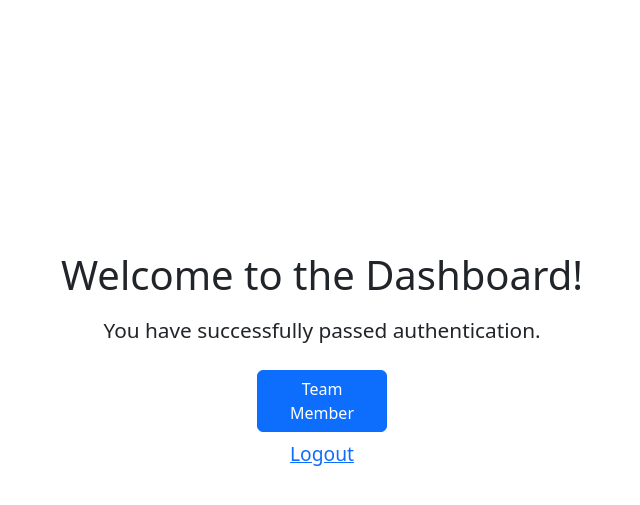
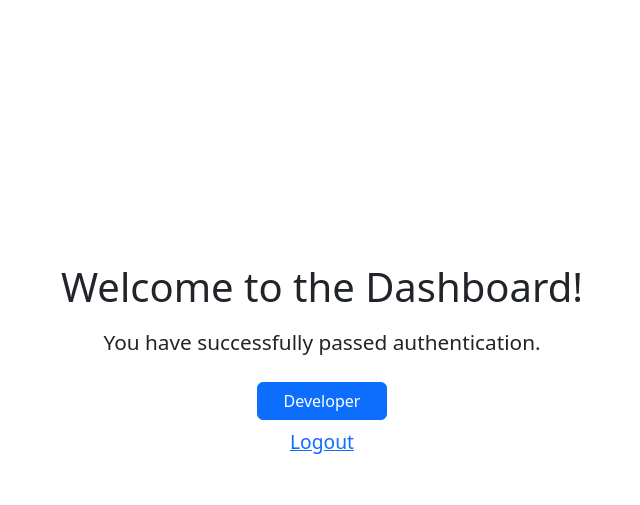
Before and after one commit to bijaycd/Face-Authentication-Service, a Flask app: page /dashboard in a window 1280 px wide. Shown: the part 56-561 px from the top of the page, without its empty margins (318-958 px from the left). Run offline with Flask 3, Linux system fonts and the light colour scheme; some libraries are stand-ins or nearby versions.

Commit message:
final changes

```diff
--- a/Templates/dashboard.html
+++ b/Templates/dashboard.html
@@ -43,7 +43,7 @@
 		<h1>Welcome to the Dashboard!</h1>
 		<p>You have successfully passed authentication.</p>
     <button type="button" id="member" class="btn btn-primary" data-bs-toggle="modal" data-bs-target="#exampleModal">
-      Team Member</button>
+      Developer</button>
 
 		<a href="/">Logout</a>
 	</div>
@@ -51,14 +51,12 @@
     <div class="modal-dialog">
       <div class="modal-content">
         <div class="modal-header">
-          <h5 class="modal-title" id="exampleModalLabel">Our Team</h5>
+          <h5 class="modal-title" id="exampleModalLabel">Developer</h5>
           <button type="button" class="btn-close" data-bs-dismiss="modal" aria-label="Close"></button>
         </div>
         <div class="modal-body">
           <p>
-            6388093 Nitit Ngamphotchanamongkol</br>
-            6388117 Siranut Akarawuthi</br>
-            6388206 Tawan Meethong
+            23M0313 Bijay Chandra Das
           </p>
         </div>
         <div class="modal-footer">
```
Also changed, not shown: uploads/146821eb-cd47-47ac-9d36-115b630a3932.png (added), uploads/17ebe0a9-b203-4754-a461-5924e6d187ee.png (added), uploads/41a1618f-f741-4d8f-b085-e225fb72e383.png (deleted), uploads/53dbd7ac-df0d-40cc-a6e7-f03670e60c6c.png (deleted), uploads/Dhruv Mehta.png (added), uploads/ba4feda9-94a2-4dbd-892a-62db3f51f00d.png (added), uploads/c9a4e30f-73bd-4359-adb3-ad602bf5af18.png (deleted), uploads/download.jpg (added).
